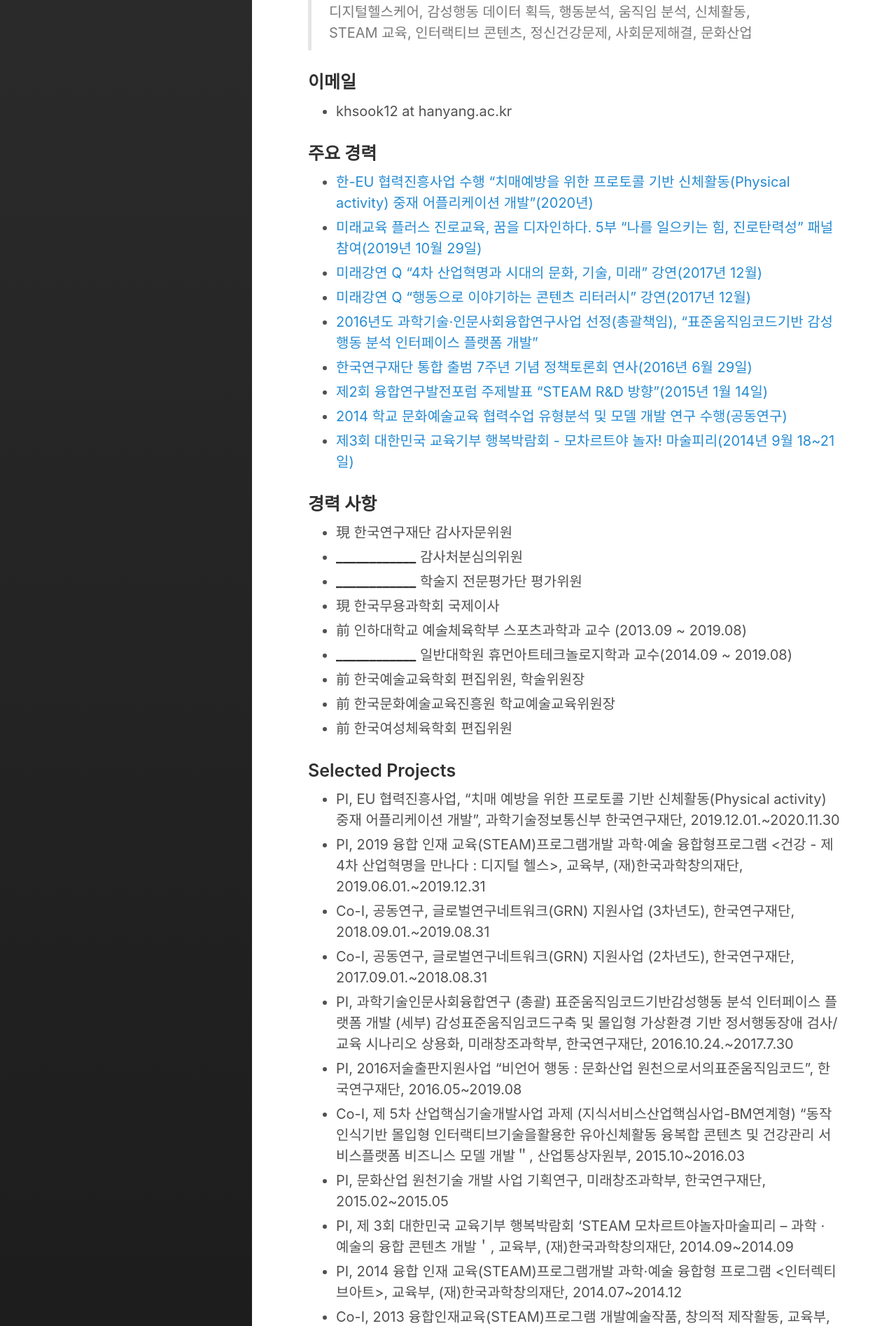
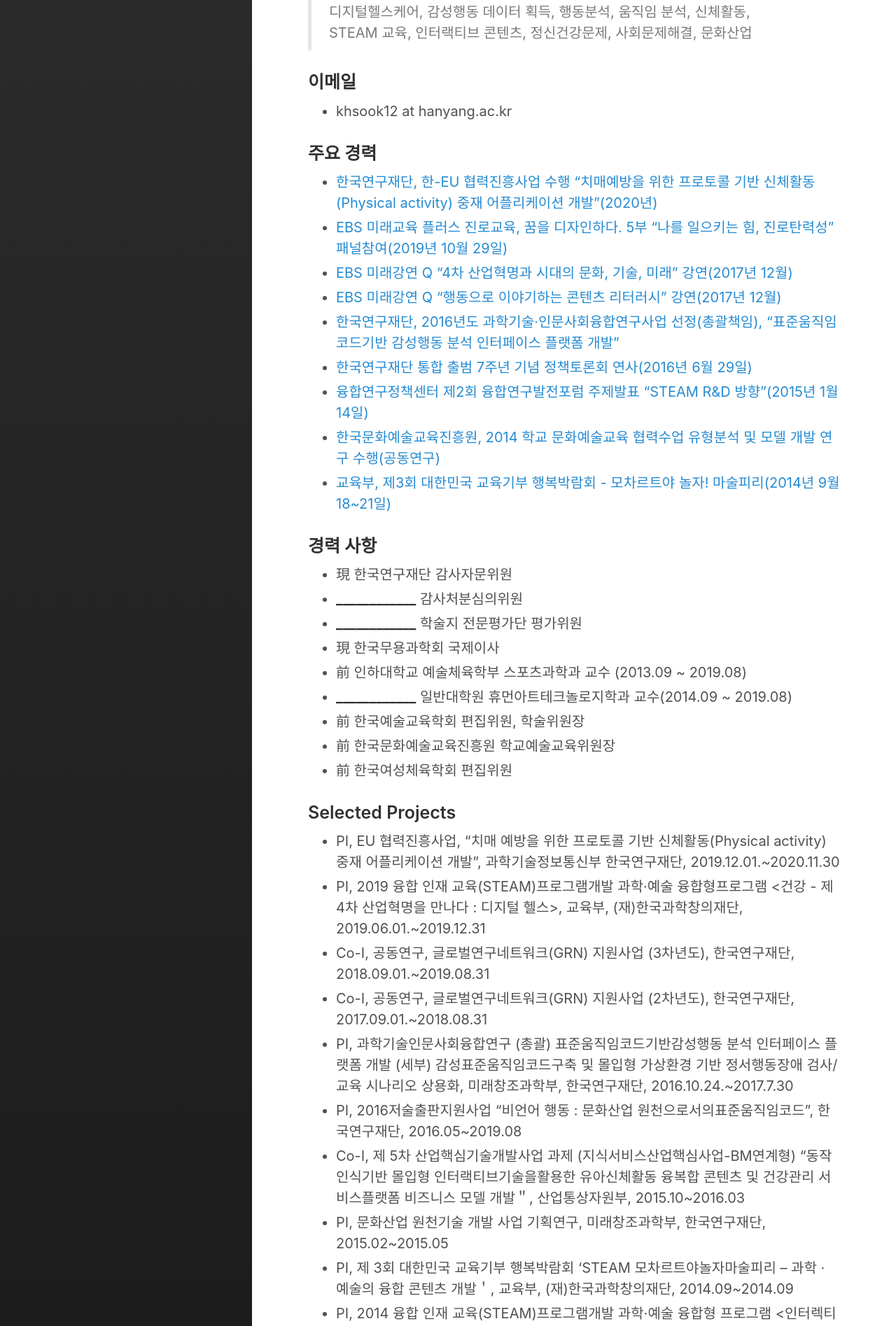
Before and after one commit to Rugger12/hyungsook, a Jekyll site: the page built from _posts/2021-01-07-about-me.md, in a window 1280 px wide. Shown: the part 1054-2949 px from the top of the page at 70% size. Built offline with Jekyll 4.4.1, drawn with Linux system fonts in a browser that asks for light colours; some of the changed text lies outside the part shown.

Commit message:
Update 2021-01-07-about-me.md

```diff
--- a/_posts/2021-01-07-about-me.md
+++ b/_posts/2021-01-07-about-me.md
@@ -21,15 +21,15 @@ excerpt_separator:  <!--more-->
 *  khsook12 at hanyang.ac.kr
 
 ### 주요 경력
-*  <a href="https://k-erc.eu/wp-content/uploads/2020/09/KERC-%ED%95%9C-EU-%EA%B3%B5%EB%8F%99%EC%97%B0%EA%B5%AC-%EC%88%98%ED%96%89%EC%82%AC%EB%A1%80%EC%A7%91-2020.09.pdf" target="_blank"> 한-EU 협력진흥사업 수행 "치매예방을 위한 프로토콜 기반 신체활동(Physical activity) 중재 어플리케이션 개발"(2020년)</a>
-*  <a href="https://youtu.be/kHhZCt1OPJg?list=PL4sxFs_3F4_yLO2G0AFENcLdouTXtcdri" target="_blank"> 미래교육 플러스 진로교육, 꿈을 디자인하다. 5부 "나를 일으키는 힘, 진로탄력성" 패널참여(2019년 10월 29일)</a>
-*  <a href="https://youtu.be/kOZm2GAj93g?list=PL4sxFs_3F4_zX8h8c9086sBaAGXSD2e9-" target="_blank"> 미래강연 Q "4차 산업혁명과 시대의 문화, 기술, 미래" 강연(2017년 12월)</a>
-*  <a href="https://youtu.be/rNN5EyhDtfY?list=PL4sxFs_3F4_zX8h8c9086sBaAGXSD2e9-" target="_blank"> 미래강연 Q "행동으로 이야기하는 콘텐츠 리터러시" 강연(2017년 12월)</a>
-*  <a href="http://m.blog.daum.net/htiger31/18370518" target="_blank">2016년도 과학기술·인문사회융합연구사업 선정(총괄책임), "표준움직임코드기반 감성행동 분석 인터페이스 플랫폼 개발"</a>
+*  <a href="https://k-erc.eu/wp-content/uploads/2020/09/KERC-%ED%95%9C-EU-%EA%B3%B5%EB%8F%99%EC%97%B0%EA%B5%AC-%EC%88%98%ED%96%89%EC%82%AC%EB%A1%80%EC%A7%91-2020.09.pdf" target="_blank"> 한국연구재단, 한-EU 협력진흥사업 수행 "치매예방을 위한 프로토콜 기반 신체활동(Physical activity) 중재 어플리케이션 개발"(2020년)</a>
+*  <a href="https://youtu.be/kHhZCt1OPJg?list=PL4sxFs_3F4_yLO2G0AFENcLdouTXtcdri" target="_blank"> EBS 미래교육 플러스 진로교육, 꿈을 디자인하다. 5부 "나를 일으키는 힘, 진로탄력성" 패널참여(2019년 10월 29일)</a>
+*  <a href="https://youtu.be/kOZm2GAj93g?list=PL4sxFs_3F4_zX8h8c9086sBaAGXSD2e9-" target="_blank"> EBS 미래강연 Q "4차 산업혁명과 시대의 문화, 기술, 미래" 강연(2017년 12월)</a>
+*  <a href="https://youtu.be/rNN5EyhDtfY?list=PL4sxFs_3F4_zX8h8c9086sBaAGXSD2e9-" target="_blank"> EBS 미래강연 Q "행동으로 이야기하는 콘텐츠 리터러시" 강연(2017년 12월)</a>
+*  <a href="http://m.blog.daum.net/htiger31/18370518" target="_blank">한국연구재단, 2016년도 과학기술·인문사회융합연구사업 선정(총괄책임), "표준움직임코드기반 감성행동 분석 인터페이스 플랫폼 개발"</a>
 *  <a href="https://webzine.nrf.re.kr/newsletter_1607/?chapter=3" target="_blank"> 한국연구재단 통합 출범 7주년 기념 정책토론회 연사(2016년 6월 29일)</a>
-*  <a href="https://crpc.kist.re.kr/user/nd57882.do?View&menuId=nd57882&boardNo=00000106&boardInfoNo=0008&dmlType=&page=3&pageLS=20&pageSC=SORT_ORDER&pageSO=DESC&pageST=TOTAL&pageSV=&dmlType=" target="_blank"> 제2회 융합연구발전포럼 주제발표 "STEAM R&D 방향"(2015년 1월 14일)</a>
-*  <a href="https://webview.arte.or.kr:8080/SynapDocViewServer/viewer/doc.html?key=00000000756389080176dccff8bd54db&convType=img&convLocale=ko_KR&contextPath=/SynapDocViewServer" target="_blank"> 2014 학교 문화예술교육 협력수업 유형분석 및 모델 개발 연구 수행(공동연구)</a>
-*  <a href="https://m.blog.naver.com/erke2000/220125718627" target="_blank"> 제3회 대한민국 교육기부 행복박람회 - 모차르트야 놀자! 마술피리(2014년 9월 18~21일)</a>
+*  <a href="https://crpc.kist.re.kr/user/nd57882.do?View&menuId=nd57882&boardNo=00000106&boardInfoNo=0008&dmlType=&page=3&pageLS=20&pageSC=SORT_ORDER&pageSO=DESC&pageST=TOTAL&pageSV=&dmlType=" target="_blank"> 융합연구정책센터 제2회 융합연구발전포럼 주제발표 "STEAM R&D 방향"(2015년 1월 14일)</a>
+*  <a href="https://webview.arte.or.kr:8080/SynapDocViewServer/viewer/doc.html?key=00000000756389080176dccff8bd54db&convType=img&convLocale=ko_KR&contextPath=/SynapDocViewServer" target="_blank"> 한국문화예술교육진흥원, 2014 학교 문화예술교육 협력수업 유형분석 및 모델 개발 연구 수행(공동연구)</a>
+*  <a href="https://m.blog.naver.com/erke2000/220125718627" target="_blank">교육부, 제3회 대한민국 교육기부 행복박람회 - 모차르트야 놀자! 마술피리(2014년 9월 18~21일)</a>
 
 ### 경력 사항
 *  現 한국연구재단	감사자문위원
```
